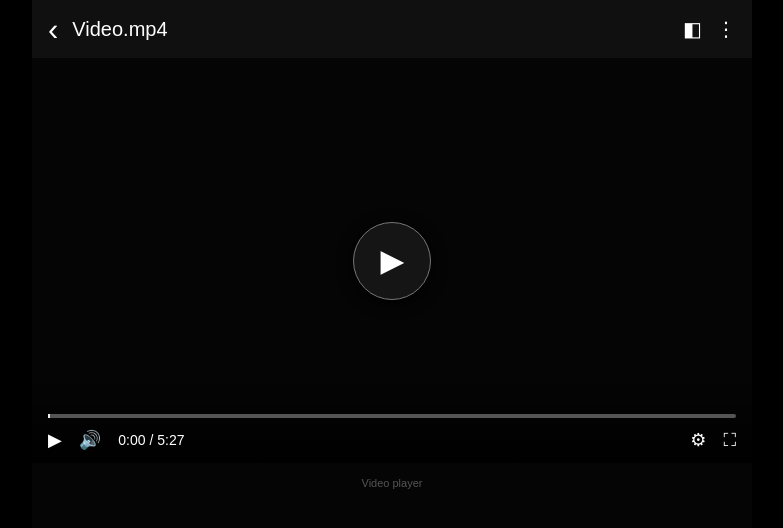
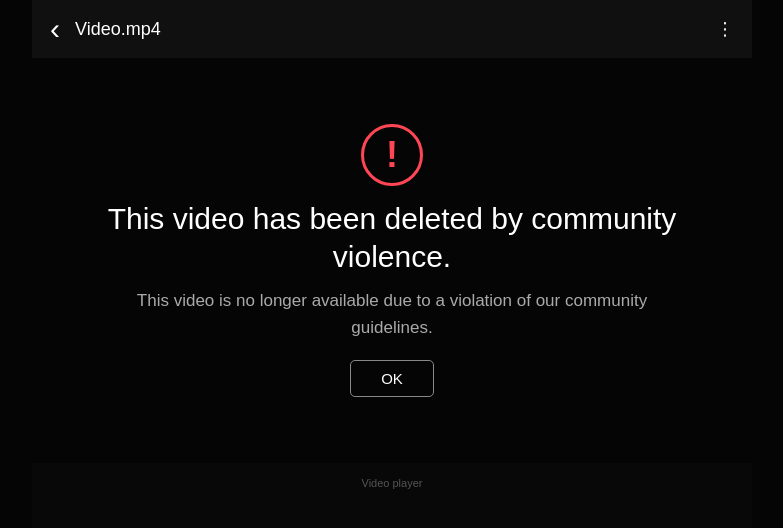
Before and after one commit to mfiagirl33/Content-video-, a plain HTML site: page index.html in a window 1280 px wide. Shown: the whole page, without its empty margins (248-1031 px from the left). Drawn offline with Linux system fonts and the light colour scheme.

Commit message:
Update index.html

```diff
--- a/index.html
+++ b/index.html
@@ -2,82 +2,56 @@
 <html lang="en">
 <head>
 <meta charset="utf-8">
-<meta name="viewport" content="width=device-width,initial-scale=1,viewport-fit=cover">
+<meta name="viewport" content="width=device-width,initial-scale=1">
 <title>Video.mp4</title>
 <style>
 *{box-sizing:border-box}
-html,body{margin:0;min-height:100%;background:#000;color:#fff;font-family:Arial,Helvetica,sans-serif}
+html,body{margin:0;min-height:100%;background:#050505;color:#fff;font-family:Arial,sans-serif}
 body{display:flex;justify-content:center}
-.page{width:100%;max-width:720px;min-height:100vh;background:#050505}
-.header{height:58px;background:#101010;display:flex;align-items:center;padding:0 16px;gap:14px;font-size:20px}
-.back{font-size:31px;line-height:1}.file{flex:1}.hicon{font-size:20px}
-.video{
- width:100%;
- aspect-ratio:16/9;
- background:#050505;
- position:relative;
- overflow:hidden;
- display:flex;
- align-items:center;
- justify-content:center;
-}
-.play{
- width:78px;height:78px;border-radius:50%;
- border:1px solid #777;background:#151515;color:white;
- font-size:31px;padding-left:7px;cursor:pointer;
- box-shadow:0 3px 15px #000;
-}
-.controls{
- position:absolute;left:0;right:0;bottom:0;
- padding:38px 16px 12px;
- background:linear-gradient(transparent,rgba(0,0,0,.95));
-}
-.progress{height:4px;background:#555;border-radius:5px;margin-bottom:11px}
-.progress:before{content:"";display:block;width:2px;height:100%;background:#eee}
-.row{display:flex;align-items:center;gap:17px;font-size:18px}
-.time{font-size:14px;white-space:nowrap}.grow{flex:1}
-.error{
- display:none;position:absolute;inset:0;background:#050505;
- align-items:center;justify-content:center;text-align:center;padding:20px;
-}
+.page{width:100%;max-width:720px;min-height:100vh;background:#080808}
+.header{height:58px;background:#101010;display:flex;align-items:center;padding:0 18px;gap:15px;font-size:18px}
+.back{font-size:30px}
+.file{flex:1;white-space:nowrap;overflow:hidden;text-overflow:ellipsis}
+.video{width:100%;aspect-ratio:16/9;background:#050505;position:relative;display:flex;align-items:center;justify-content:center}
+.loading{position:absolute;inset:0;display:flex;flex-direction:column;align-items:center;justify-content:center;background:#050505}
+.spinner{width:48px;height:48px;border:4px solid #333;border-top-color:#fff;border-radius:50%;animation:spin 1s linear infinite}
+.loading-text{margin-top:16px;color:#aaa;font-size:14px}
+@keyframes spin{to{transform:rotate(360deg)}}
+.play{width:62px;height:62px;border:3px solid #aaa;border-radius:50%;background:transparent;color:#fff;font-size:30px}
+.controls{position:absolute;bottom:0;left:0;right:0;background:linear-gradient(transparent,#111);padding:35px 12px 10px}
+.progress{height:4px;background:#aaa}
+.row{display:flex;align-items:center;gap:12px;margin-top:10px;font-size:14px}
+.grow{flex:1}
+.error{display:none;position:absolute;inset:0;background:#050505;align-items:center;justify-content:center;text-align:center;padding:20px;overflow:auto}
 .errorbox{width:100%;max-width:650px}
-.warning{
- width:62px;height:62px;border:3px solid #ff4655;border-radius:50%;
- display:flex;align-items:center;justify-content:center;
- color:#ff4655;font-size:36px;font-weight:bold;margin:0 auto 14px;
-}
-.error h1{
- font-size:clamp(20px,4.5vw,32px);line-height:1.25;
- font-weight:400;margin:0 auto 13px;max-width:590px;
-}
-.error p{
- font-size:clamp(13px,3vw,17px);line-height:1.55;
- color:#aaa;margin:0 auto;max-width:520px;
-}
-.ok{
- margin-top:19px;padding:9px 30px;border:1px solid #888;
- border-radius:5px;background:transparent;color:#fff;font-size:15px;
-}
+.warning{width:62px;height:62px;border:3px solid #ff4655;border-radius:50%;display:flex;align-items:center;justify-content:center;color:#ff4655;font-size:36px;font-weight:bold;margin:0 auto 14px}
+.error h1{font-size:clamp(19px,4.5vw,30px);line-height:1.25;font-weight:400;margin:0 auto 13px;max-width:600px}
+.error p{font-size:clamp(13px,3.5vw,17px);line-height:1.55;color:#aaa;margin:0 auto;max-width:520px}
+.ok{margin-top:19px;padding:9px 30px;border:1px solid #888;border-radius:5px;background:transparent;color:#fff;font-size:15px}
 .note{text-align:center;color:#555;font-size:11px;padding:14px}
 </style>
 </head>
 <body>
 <div class="page">
-
-
 <div class="header">
-  <span class="back">‹</span><span class="file">Video.mp4</span>
-  <span class="hicon">◧</span><span class="hicon">⋮</span>
+<span class="back">‹</span>
+<span class="file">Video.mp4</span>
+<span>⋮</span>
 </div>
 
 <div class="video">
-  <button class="play" id="play" aria-label="Play">▶</button>
+
+<div class="loading" id="loading">
+<div class="spinner"></div>
+<div class="loading-text">Buffering...</div>
+</div>
+
+<button class="play" id="play">▶</button>
 
 <div class="controls" id="controls">
 <div class="progress"></div>
 <div class="row">
-    <span>▶</span><span>🔊</span>
-    <span class="time">0:00 / 5:27</span>
+<span>▶</span><span>🔊</span><span>0:00 / 5:27</span>
 <span class="grow"></span><span>⚙</span><span>⛶</span>
 </div>
 </div>
@@ -86,19 +60,23 @@ body{display:flex;justify-content:center}
 <div class="errorbox">
 <div class="warning">!</div>
 <h1>This video has been deleted by community violence.</h1>
-    <p>This video is no longer available due to a violation<br>of our community guidelines.</p>
+<p>This video is no longer available due to a violation of our community guidelines.</p>
 <button class="ok" onclick="location.reload()">OK</button>
 </div>
 </div>
+
 </div>
 <div class="note">Video player</div>
 </div>
 
 <script>
-document.getElementById("play").onclick=function(){
+window.onload=function(){
+setTimeout(function(){
+document.getElementById("loading").style.display="none";
 document.getElementById("play").style.display="none";
 document.getElementById("controls").style.display="none";
 document.getElementById("error").style.display="flex";
+},4000);
 };
 </script>
 </body>
```
Lines whose indentation alone changed are shown as unchanged.
